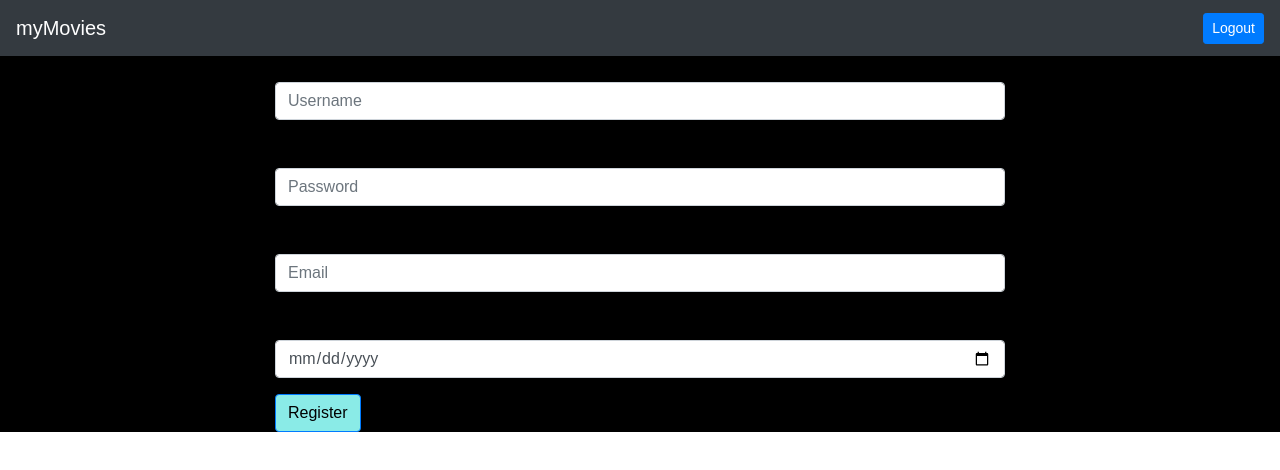
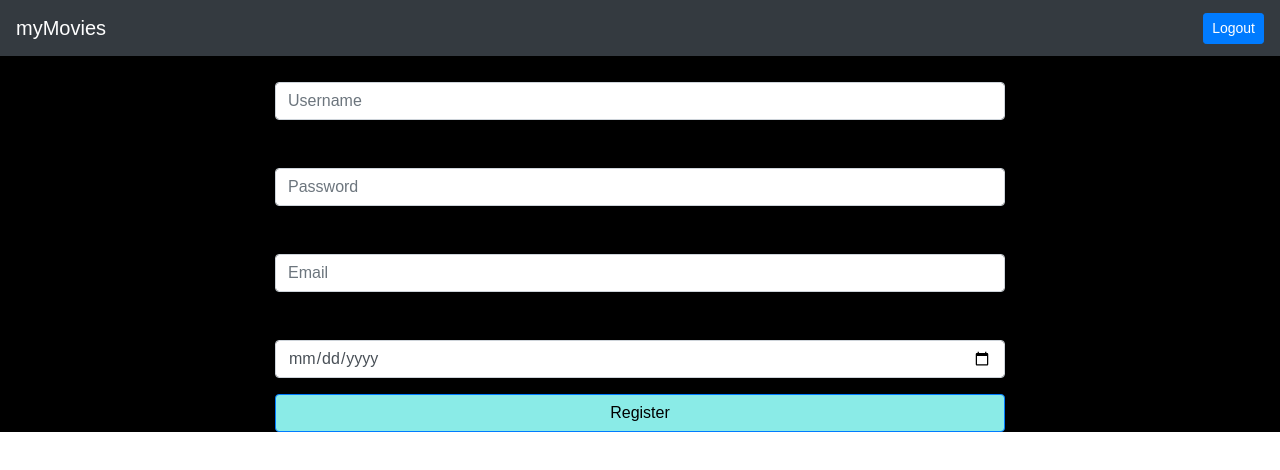
Before and after one commit to sarahb831/MyMoviesApp, a React (Create React App) app in the folder client-2/: page /register in a window 1280 px wide. Shown: the top 470 px of the page. Built offline with nearby package versions, Linux system fonts and the light colour scheme.

Commit message:
neaten code

```diff
--- a/client-2/src/components/registration-view/registration-view.jsx
+++ b/client-2/src/components/registration-view/registration-view.jsx
@@ -17,8 +17,7 @@ export default function RegistrationView(props) {
   const [email, setEmail ] = useState('');
   const [ birthday, setBirthday ] = useState('');
 
-
-  const handleRegistration = (e) => {
+   const handleRegistration = (e) => {
     e.preventDefault(); /* to prevent default refresh of page from this method*/
     /* send request to server for registration */
     axios.post('https://my-movie-app-smb.herokuapp.com/users', {
@@ -86,7 +85,8 @@ export default function RegistrationView(props) {
                 variant="primary"
                 type="submit"
                 className = "button-primary"
-                onClick = {handleRegistration}>Register
+                onClick = {handleRegistration}
+                block>Register
               </Button>
             </Form>
           </Col>
```
